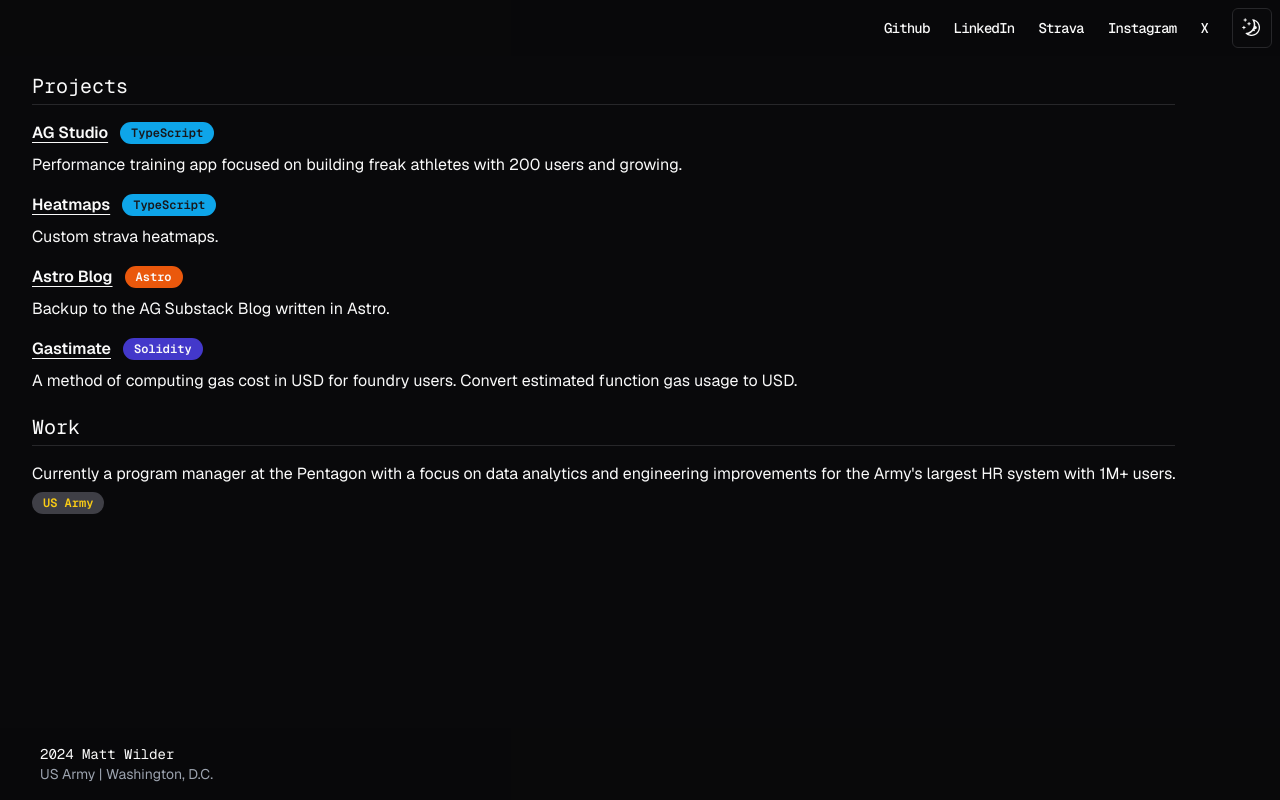
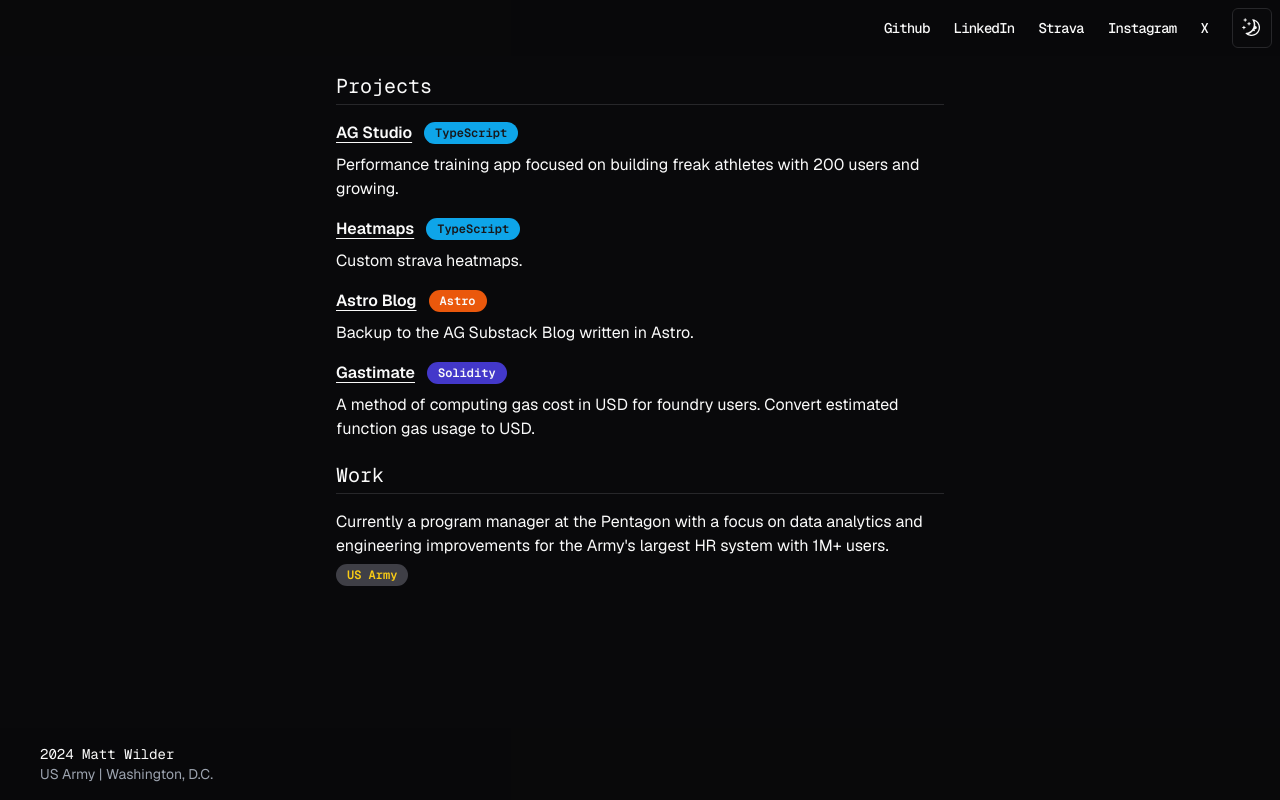
Before and after one commit to mattbrc/portfolio, a Next.js app: page / in a window 1280 px wide. Built offline with nearby package versions, Linux system fonts and the light colour scheme.

Commit message:
fix spacing on desktop

```diff
--- a/src/app/layout.tsx
+++ b/src/app/layout.tsx
@@ -35,7 +35,7 @@ export default function RootLayout({
             <main className="mb-auto flex flex-col p-4">{children}</main>
             <Footer />
           </div> */}
-          <main className="h-screen overflow-hidden flex w-full py-14">
+          <main className="h-screen overflow-hidden flex w-full py-14 max-w-2xl flex-col items-center mx-auto">
             <Nav />
             {children}
             <Footer />
```
